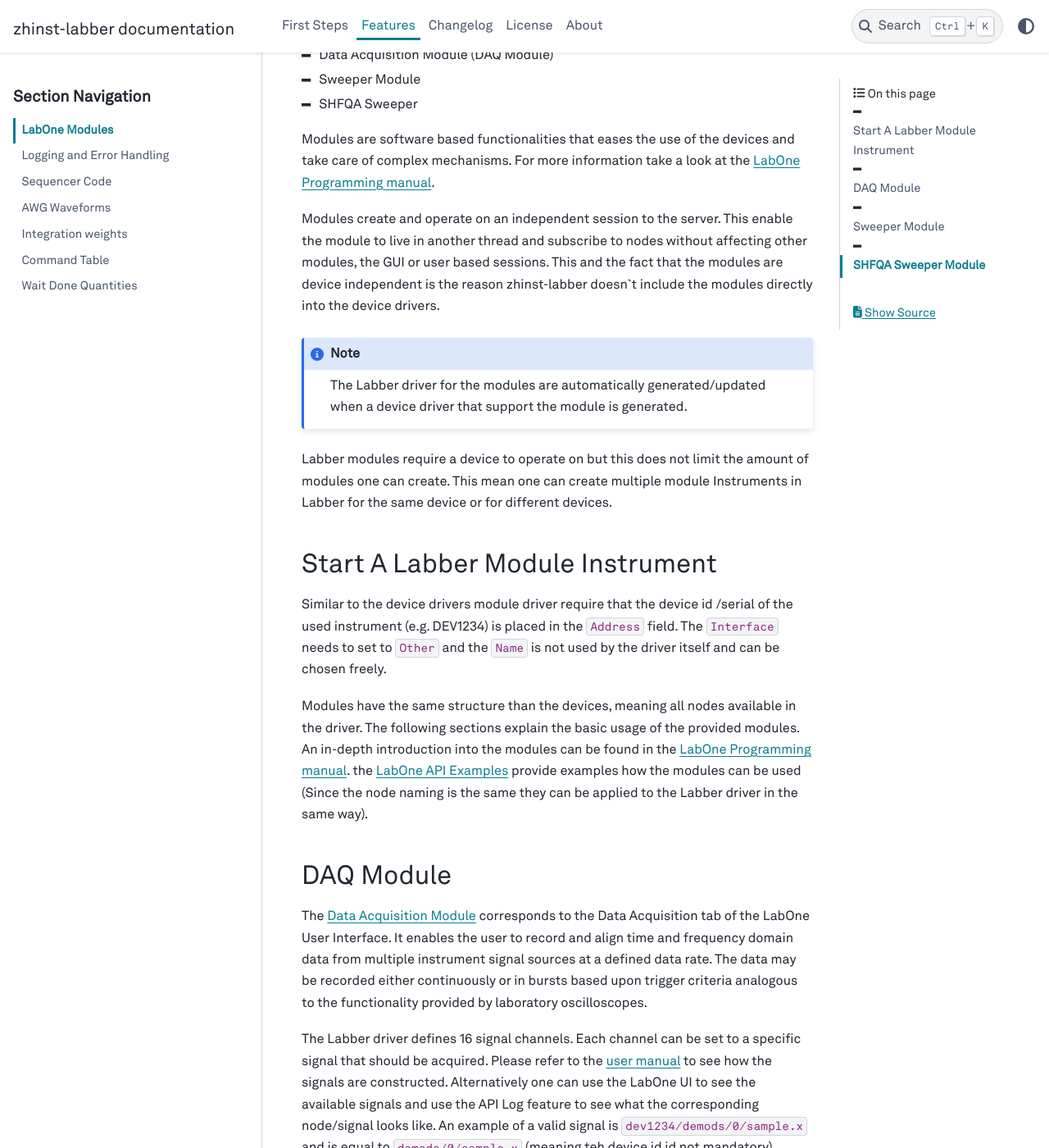
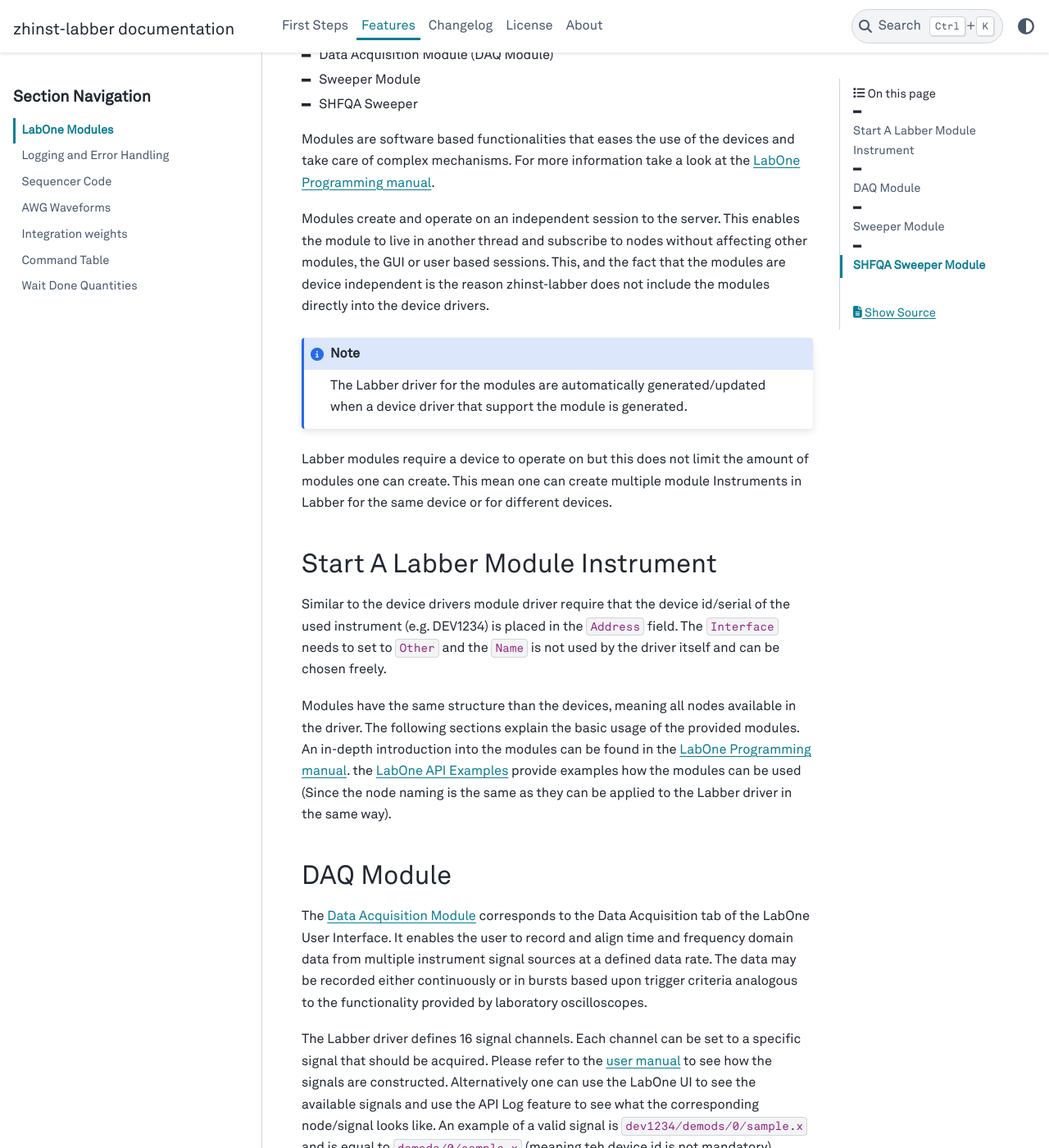
Before and after one commit to zhinst/zhinst-labber, a Sphinx documentation site: the page built from docs/source/features/modules.rst, in a window 1280 px wide and 1400 px high, scrolled down 226 px. Shown: the whole window at 82% size. Built offline with Sphinx 7.4.7 and the PyData theme 0.15.4, drawn with Linux system fonts in a browser that asks for light colours; some of the changed text lies outside the part shown.

```diff
--- a/docs/source/features/logging.rst
+++ b/docs/source/features/logging.rst
@@ -1,8 +1,8 @@
 Logging and Error Handling
 ===========================
 
-All logging information inside the driver are displayed in the python output
-window that is created for each instrument when connected. By default the
+All logging information inside the driver are displayed in the Python output
+window that is created for each instrument when connected. By default, the
 logging level is set to ``INFO``(20), which means it is quite verbose and should
 help understanding what happens in the background and if a specific information
 is failing.
--- a/docs/source/features/modules.rst
+++ b/docs/source/features/modules.rst
@@ -12,10 +12,10 @@ Modules are software based functionalities that eases the use of the devices
 and take care of complex mechanisms. For more information take a look at the
 `LabOne Programming manual <http://docs.zhinst.com/manuals/labone_programming_manual/introduction_labone_modules.html./>`_.
 
-Modules create and operate on an independent session to the server. This enable
+Modules create and operate on an independent session to the server. This enables
 the module to live in another thread and subscribe to nodes without affecting
-other modules, the GUI or user based sessions. This and the fact that the
-modules are device independent is the reason zhinst-labber doesn`t include the
+other modules, the GUI or user based sessions. This, and the fact that the
+modules are device independent is the reason zhinst-labber does not include the
 modules directly into the device drivers.
 
 .. note::
@@ -30,7 +30,7 @@ in Labber for the same device or for different devices.
 Start A Labber Module Instrument
 ---------------------------------
 
-Similar to the device drivers module driver require that the device id /serial
+Similar to the device drivers module driver require that the device id/serial
 of the used instrument (e.g. DEV1234) is placed in the ``Address`` field. The
 ``Interface`` needs to set to ``Other`` and the ``Name`` is not used by the
 driver itself and can be chosen freely.
@@ -40,7 +40,7 @@ the driver. The following sections explain the basic usage of the provided
 modules. An in-depth introduction into the modules can be found in the
 `LabOne Programming manual <http://docs.zhinst.com/manuals/labone_programming_manual/introduction_labone_modules.html./>`_.
 the `LabOne API Examples <https://github.com/zhinst/labone-api-examples./>`_ provide
-examples how the modules can be used (Since the node naming is the same they
+examples how the modules can be used (Since the node naming is the same as they
 can be applied to the Labber driver in the same way).
 
 DAQ Module
@@ -59,10 +59,10 @@ to see how the signals are constructed. Alternatively one can use the LabOne UI
 to see the available signals and use the API Log feature to see what the
 corresponding node/signal looks like. An example of a valid signal is
 ``dev1234/demods/0/sample.x`` and is equal to ``demods/0/sample.x`` (meaning
-teh device id id not mandatory).
+teh device id is not mandatory).
 
 Once the signals have been specified (unused signals can be left empty), the
-module is enable and has been triggered the result quantities contain the latest
+module is enabled and triggered and the result quantities contain the latest
 data.
 
 .. note::
@@ -89,7 +89,7 @@ specific signal. A signal has two parts (``path::node_part``). The first
 one (``path``) is the streaming node itself (e.g. /dev1234/demods/sample), the
 second part (``node_part``) is the part of the node that should be displayed
 (If left empty a default value will be used, if available). Which parts each
-node has depends on the node type and can be looked up in the LabOne UI.
+node has, depends on the node type and can be looked up in the LabOne UI.
 An example of a valid signal for the sweeper module is for example
 ``/dev1234/demods/0/sample::x``, which will subscribe to the node
 ``/dev1234/demods/0/sample`` and use the ``x`` value of it in the result quantity.
--- a/docs/source/features/wait_done.rst
+++ b/docs/source/features/wait_done.rst
@@ -1,8 +1,8 @@
 Wait Done Quantities
 =====================
 
-The Labber driver expose all node available for the device. In theory these Nodes
-is everything one needs to operate the device. Sometimes it is however handy to
+The Labber driver expose all node available for the device. In theory these nodes
+are everything one needs to operate the device. Sometimes it is however handy to
 have additional functionality. Some of them are already described in the
 previous sections. This section explains the usage and purpose of the
 ``* - Wait_Done`` quantities.
--- a/docs/source/first_steps/quickstart.rst
+++ b/docs/source/first_steps/quickstart.rst
@@ -80,7 +80,7 @@ Configuring the Instrument driver
 
 Besides the ``Zurich_Instruments_*.ini`` and ``Zurich_Instruments_*.py`` files
 the script generates also a ``settings.json``. It offers the customization of
-the drivers. It is pre filled with the information from the device used for
+the drivers. It is pre-filled with the information from the device used for
 generating the driver but can be customized if needed.
 
 The ``settings.json`` has the following structure:
```
Also changed, not shown: other parts of docs/source/features/logging.rst (+1 -1 lines).
